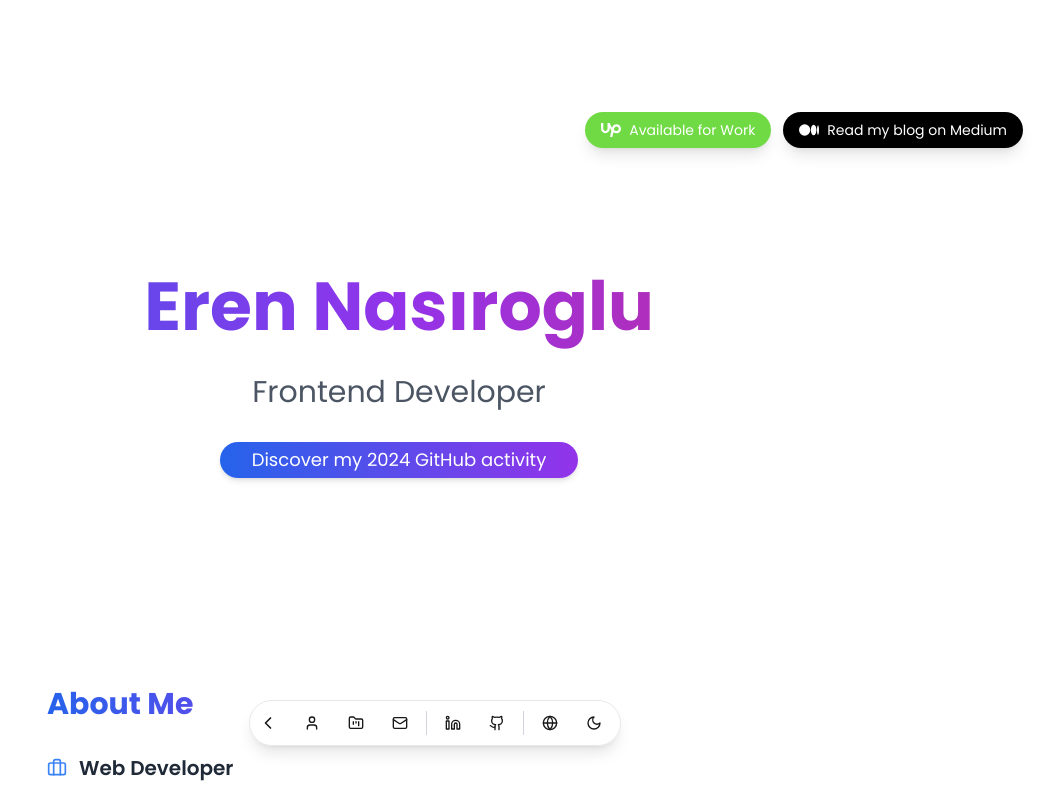
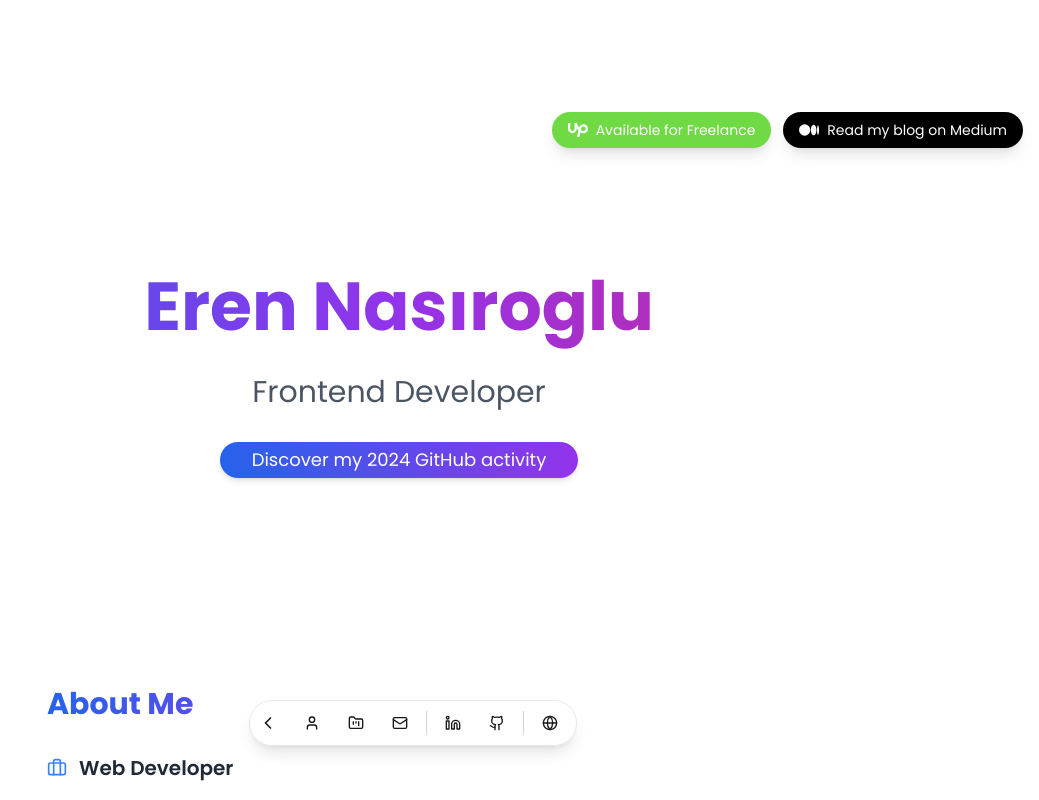
Before and after one commit to erenasiroglu/my-portfolio, a Next.js app: page / in a window 1280 px wide. Shown: the top 800 px of the page, without its empty margins (241-1280 px from the left). Built offline with nearby package versions, Linux system fonts and the light colour scheme.

Commit message:
fix: remove change theme

```diff
--- a/app/components/Hero.tsx
+++ b/app/components/Hero.tsx
@@ -19,7 +19,7 @@ export default function Hero({ isLoading }: HeroProps) {
     en: {
       role: "Frontend Developer",
       cta: "Discover my 2024 GitHub activity",
-      upwork: "Available for Work",
+      upwork: "Available for Freelance",
       medium: "Read my blog on Medium",
     },
     tr: {
@@ -32,7 +32,6 @@ export default function Hero({ isLoading }: HeroProps) {
 
   return (
     <div className="relative">
-      {/* Butonlar için container'ı güncelledik */}
       <div className="w-full flex justify-center md:justify-end md:absolute md:top-4 md:right-4 z-10 gap-3 px-4 pt-4 md:pt-0 md:px-0">
         <div className="flex flex-col sm:flex-row gap-3 w-full sm:w-auto">
           <motion.div
--- a/app/components/Navigation.tsx
+++ b/app/components/Navigation.tsx
@@ -71,7 +71,7 @@ export default function Navigation() {
       about: "About",
       projects: "Projects",
       contact: "Contact",
-      theme: "Change theme",
+      // theme: "Change theme",
       openMenu: "Open menu",
       closeMenu: "Close menu",
     },
@@ -79,7 +79,7 @@ export default function Navigation() {
       about: "Hakkımda",
       projects: "Projeler",
       contact: "İletişim",
-      theme: "Tema değiştir",
+      // theme: "Tema değiştir",
       openMenu: "Menüyü Aç",
       closeMenu: "Menüyü Kapat",
     },
@@ -112,11 +112,11 @@ export default function Navigation() {
       label: language === "en" ? "🇬🇧 English" : "🇹🇷 Türkçe",
       action: () => setLanguage(language === "en" ? "tr" : "en"),
     },
-    {
-      icon: mounted && theme === "dark" ? Sun : Moon,
-      label: t.theme,
-      action: () => setTheme(theme === "dark" ? "light" : "dark"),
-    },
+    // {
+    //   icon: mounted && theme === "dark" ? Sun : Moon,
+    //   label: t.theme,
+    //   action: () => setTheme(theme === "dark" ? "light" : "dark"),
+    // },
   ];
 
   return (
@@ -136,8 +136,8 @@ export default function Navigation() {
       className="fixed z-50 cursor-move flex items-center"
     >
       <motion.div className="flex items-center bg-nav-bg/80 text-nav-text backdrop-blur-md rounded-full shadow-lg transition-all duration-300 border border-gray-200 dark:border-gray-700">
-        <TooltipProvider>
-          <Tooltip>
+        <TooltipProvider delayDuration={0}>
+          <Tooltip delayDuration={0}>
             <TooltipTrigger asChild>
               <motion.button
                 className="p-2 rounded-full transition-colors duration-300 hover:bg-gray-100 dark:hover:bg-gray-800 flex items-center justify-center"
```
